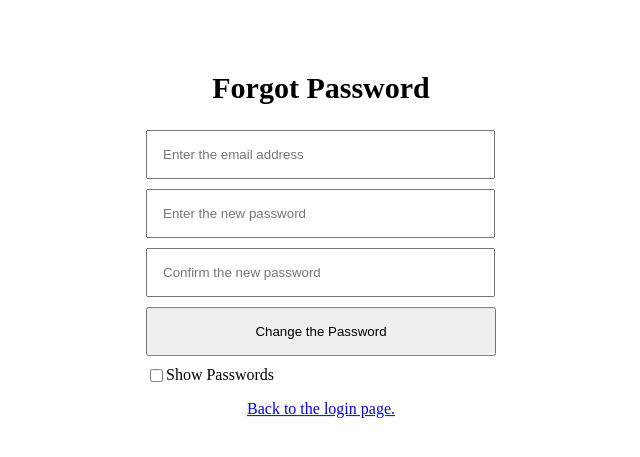
After one commit to saputhebeast/identity-issuing-service, a PHP site: page /driving-school-login-forgot-password.php in a window 1280 px wide. The commit adds this page. Shown: the top 457 px of the page, without its empty margins (319-959 px from the left). Run offline with PHP 8.4, Linux system fonts and the light colour scheme.

Commit message:
completed basic structure of login page

```diff
--- /dev/null
+++ b/driving-school-login-forgot-password.php
@@ -0,0 +1,34 @@
+<?php
+
+?>
+
+<!DOCTYPE HTML>
+<html>
+<head>
+	<title>Driving School - Forgot Password</title>
+	<link rel = "stylesheet" type = "text/css" href = "stylesheets/driving-school-login-forgot-password.css" />
+</head>
+<body>
+	<div class = "forgot-pass-form">
+		<section class = "first-row">
+			<h1>Forgot Password</h1>
+			<form action = "#" method = "POST">
+				<input type = "text" placeholder = "Enter the email address" name = "email"/><br>
+				<input type = "password" placeholder = "Enter the new password" name = "new-password" id = "new-password"/><br>
+				<input type = "password" placeholder = "Confirm the new password" name = "confirm-password" id = "confirm-password"/><br>
+				<input type = "submit" value = "Change the Password" />
+			</form>
+		</section>
+
+		<section class = "second-row">
+			<input type = "checkbox" id = "showPassword"><label for = "show-password">Show Passwords</label>
+		</section>
+
+		<section class = "third-row">
+			<p><a href = "driving-school-login.php">Back to the login page.</a></p>
+		</section>
+	</div>
+
+	<script src = "scripts/driving-school-login-forgot-password.js"></script>
+</body>
+</html>
--- /dev/null
+++ b/scripts/driving-school-login-forgot-password.js
@@ -0,0 +1,15 @@
+// show password
+
+var clicked = document.getElementById("showPassword");
+var newPass = document.getElementById("new-password");
+var conPass = document.getElementById("confirm-password");
+
+clicked.addEventListener("click", function(){
+	if(this.checked){
+		newPass.type = "text";
+		conPass.type = "text";
+	}else{
+		newPass.type = "password";
+		conPass.type = "password";
+	}
+});
--- /dev/null
+++ b/stylesheets/driving-school-login-forgot-password.css
@@ -0,0 +1,36 @@
+.forgot-pass-form{
+	width: 350px;
+	top: 30%;
+	left: 50%;
+	transform: translate(-50%, -50%);
+	position: absolute;
+}
+
+.forgot-pass-form h1{
+	text-align: center;
+	font-size: 30px;
+}
+
+.forgot-pass-form input[type=text], input[type=password]{
+	padding: 15px;
+	margin-bottom: 10px;
+	width: 90%;
+}
+
+.forgot-pass-form input[type=submit]{
+	width: 100%;
+	padding: 15px;
+	margin-bottom: 10px;
+}
+
+.forgot-pass-form .second-row a{
+	float: right;
+}
+
+.forgot-pass-form .second-row input[type=checkbox]{
+	float: left;
+}
+
+.forgot-pass-form .third-row{
+	text-align: center;
+}
```
Also changed, not shown: driving-school-login.php (+4 -4 lines), driving-school-sign-up.php (added, +32 -0 lines), stylesheets/driving-school-sign-up.css (added, +36 -0 lines), scripts/driving-school-login.js (renamed from scripts/app.js), stylesheets/driving-school-login.css (renamed from stylessheets/driving-school-login.css).
